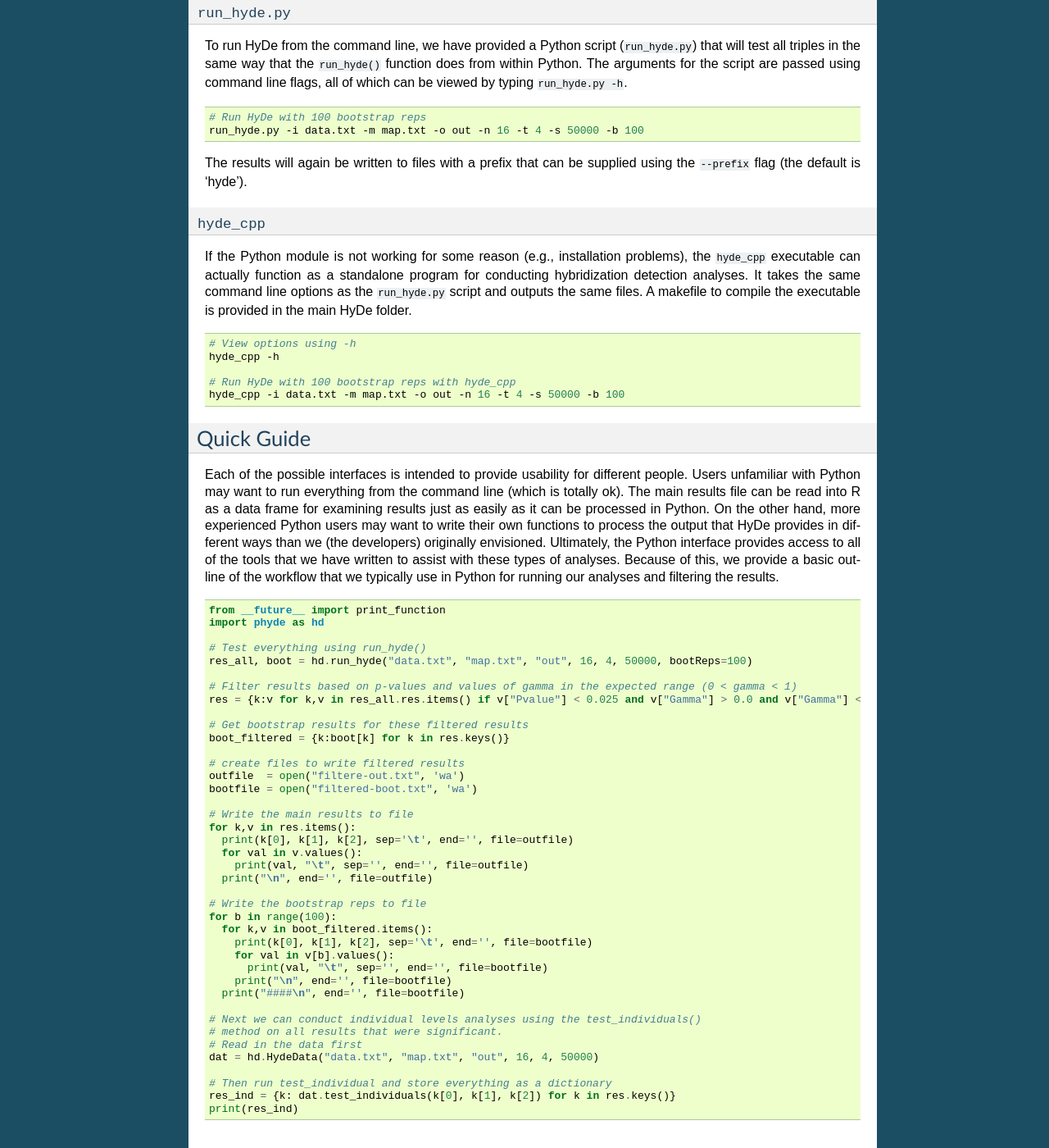
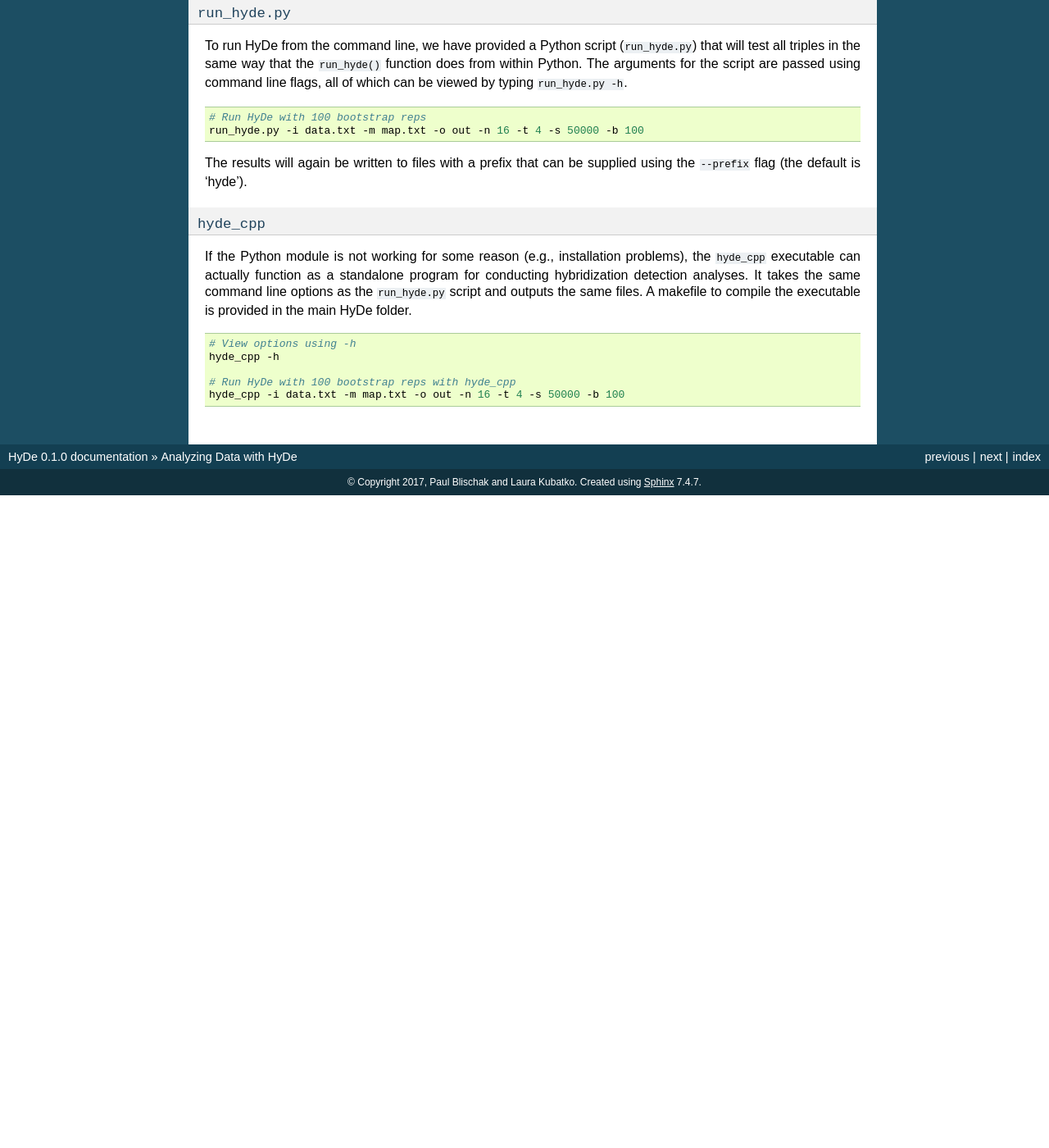
Before and after one commit to pblischak/HyDe, a Sphinx documentation site: the page built from docs/analyze.rst, in a window 1280 px wide and 1400 px high, scrolled down 1994 px. Shown: the whole window at 82% size. Built offline with Sphinx 7.4.7, drawn with Linux system fonts in a browser that asks for light colours; after the commit the page ends 2598 px from its top, so only the background shows below that.

```diff
--- a/docs/analyze.rst
+++ b/docs/analyze.rst
@@ -152,58 +152,3 @@ executable is provided in the main HyDe folder.
 
   # Run HyDe with 100 bootstrap reps with hyde_cpp
   hyde_cpp -i data.txt -m map.txt -o out -n 16 -t 4 -s 50000 -b 100
-
-Quick Guide
------------
-
-Each of the possible interfaces is intended to provide usability for different people. Users unfamiliar with Python
-may want to run everything from the command line (which is totally ok). The main results file can be read into R as
-a data frame for examining results just as easily as it can be processed in Python. On the other hand,
-more experienced Python users may want to write their own functions to process
-the output that HyDe provides in different ways than we (the developers) originally envisioned. Ultimately, the Python
-interface provides access to all of the tools that we have written to assist with these types of analyses. Because of
-this, we provide a basic outline of the workflow that we typically use in Python for running our analyses
-and filtering the results.
-
-.. code:: py
-
-  from __future__ import print_function
-  import phyde as hd
-
-  # Test everything using run_hyde()
-  res_all, boot = hd.run_hyde("data.txt", "map.txt", "out", 16, 4, 50000, bootReps=100)
-
-  # Filter results based on p-values and values of gamma in the expected range (0 < gamma < 1)
-  res = {k:v for k,v in res_all.res.items() if v["Pvalue"] < 0.025 and v["Gamma"] > 0.0 and v["Gamma"] < 1.0}
-
-  # Get bootstrap results for these filtered results
-  boot_filtered = {k:boot[k] for k in res.keys()}
-
-  # create files to write filtered results
-  outfile  = open("filtere-out.txt", 'wa')
-  bootfile = open("filtered-boot.txt", 'wa')
-
-  # Write the main results to file
-  for k,v in res.items():
-    print(k[0], k[1], k[2], sep='\t', end='', file=outfile)
-    for val in v.values():
-      print(val, "\t", sep='', end='', file=outfile)
-    print("\n", end='', file=outfile)
-
-  # Write the bootstrap reps to file
-  for b in range(100):
-    for k,v in boot_filtered.items():
-      print(k[0], k[1], k[2], sep='\t', end='', file=bootfile)
-      for val in v[b].values():
-        print(val, "\t", sep='', end='', file=bootfile)
-      print("\n", end='', file=bootfile)
-    print("####\n", end='', file=bootfile)
-
-  # Next we can conduct individual levels analyses using the test_individuals()
-  # method on all results that were significant.
-  # Read in the data first
-  dat = hd.HydeData("data.txt", "map.txt", "out", 16, 4, 50000)
-
-  # Then run test_individual and store everything as a dictionary
-  res_ind = {k: dat.test_individuals(k[0], k[1], k[2]) for k in res.keys()}
-  print(res_ind)
--- a/docs/index.rst
+++ b/docs/index.rst
@@ -18,6 +18,8 @@ will compile the ``hyde_cpp`` C++ executable and will then install the
 ``phyde`` Python package using the ``setup.py`` file. To ensure that the necessary
 dependencies are available, we suggest using a Python distribution such
 as `Miniconda <https://conda.io/miniconda.html>`__.
+
+A tutorial on using HyDe is available on GitHub: `HyDe Tutorial <http://nbviewer.jupyter.org/github/pblischak/evol2017/blob/master/HyDe.ipynb>`__.
 
 Features
 --------
```
Also changed, not shown: README.rst (+35 -18 lines), 1 other file.
